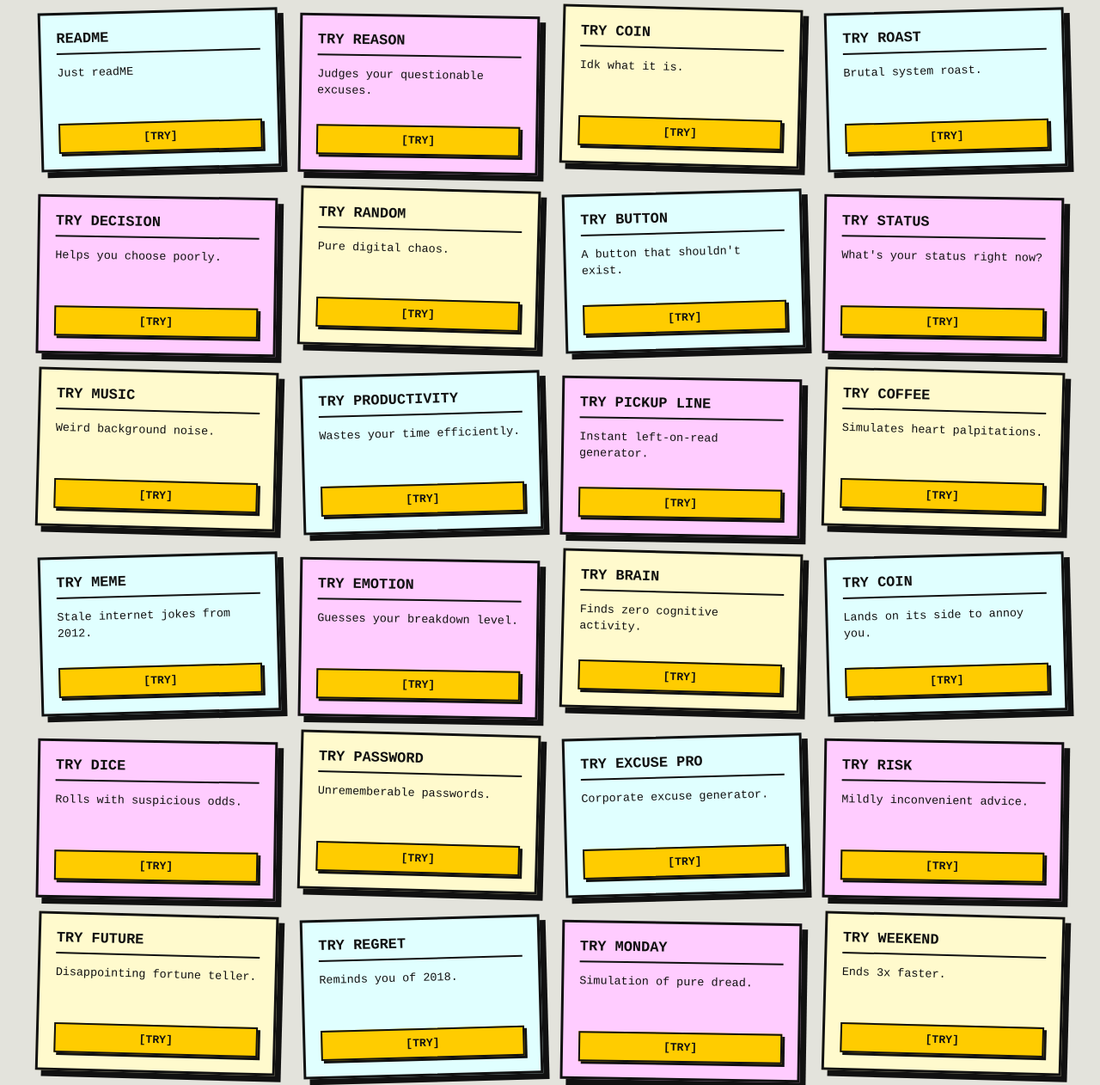
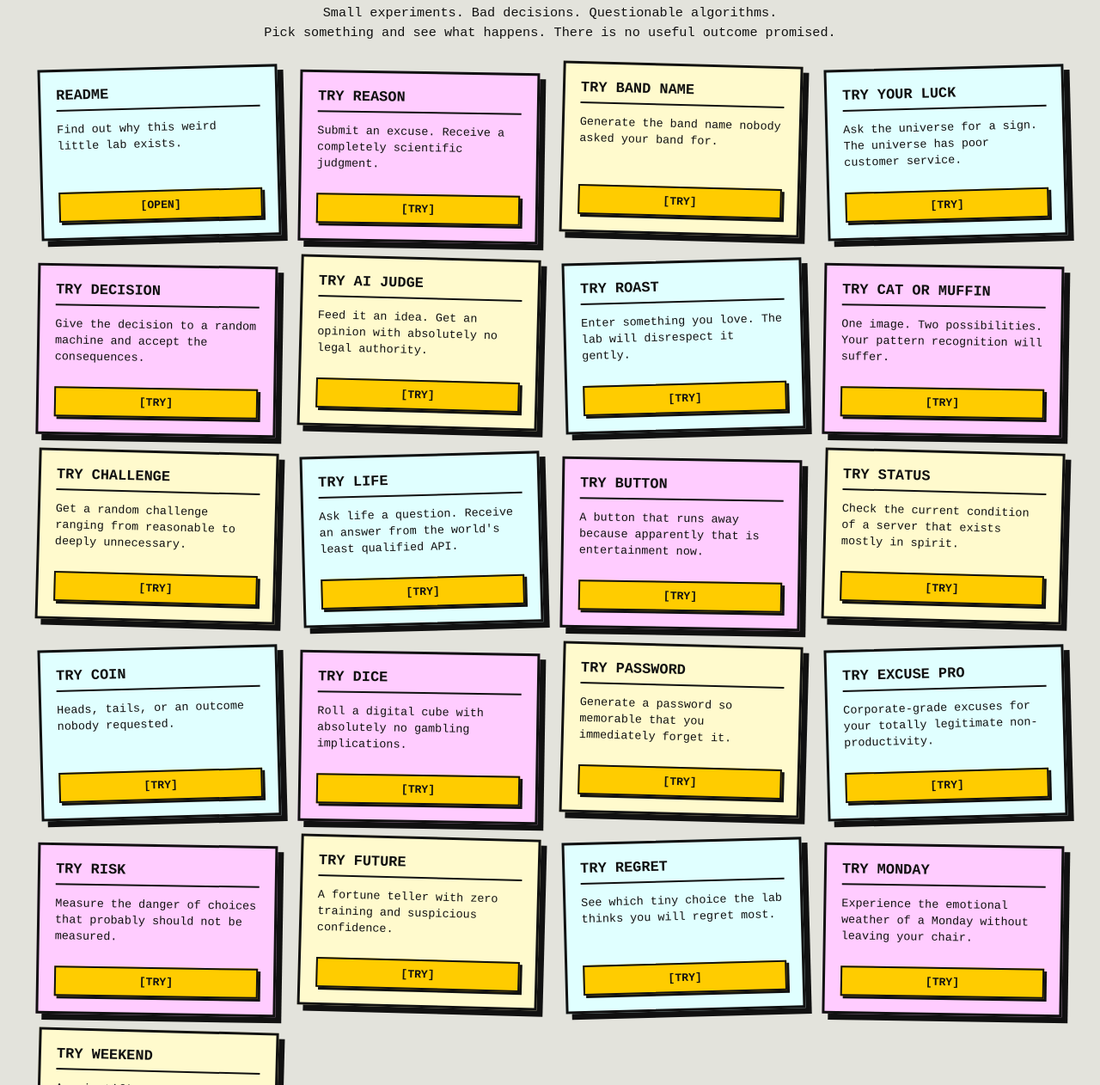
Before and after one commit to muhammadaidildzulfikarsaviola-ui/TryThisShit, a plain HTML site: page index.html in a window 1280 px wide. Shown: the part 289-1551 px from the top of the page at 86% size. Drawn offline with Linux system fonts and the light colour scheme.

Commit message:
Rebuild TRYTHIS homepage around experiment catalogue

```diff
--- a/index.html
+++ b/index.html
@@ -3,211 +3,196 @@
 <head>
     <meta charset="UTF-8">
     <meta name="viewport" content="width=device-width, initial-scale=1.0">
+    <meta name="description" content="TRYTHIS: Internet's Playground for Weird Ideas.">
     <title>TRYTHIS_</title>
     <link rel="stylesheet" href="style.css">
 </head>
 <body>
 
-    <div class="header-container">
+    <header class="header-container">
         <h1>TRYTHIS_</h1>
         <div class="tagline">Internet's Playground for Weird Ideas.</div>
-    </div>
+    </header>
 
-    <div class="chaos-container">
+    <p class="lab-intro">
+        Small experiments. Bad decisions. Questionable algorithms.<br>
+        Pick something and see what happens. There is no useful outcome promised.
+    </p>
 
-        <div class="card">
+    <main class="chaos-container">
+        <article class="card">
             <div>
                 <h3>readME</h3>
-                <p>Just readME</p>
+                <p>Find out why this weird little lab exists.</p>
             </div>
-            <a href="readme/index.html" class="btn-coba">[TRY]</a>
-        </div>
+            <a href="readme/index.html" class="btn-coba">[OPEN]</a>
+        </article>
 
-        <div class="card">
+        <article class="card">
             <div>
                 <h3>TRY REASON</h3>
-                <p>Judges your questionable excuses.</p>
+                <p>Submit an excuse. Receive a completely scientific judgment.</p>
             </div>
             <a href="try_reason/index.html" class="btn-coba">[TRY]</a>
-        </div>
+        </article>
 
-        <div class="card">
+        <article class="card">
+            <div>
+                <h3>TRY BAND NAME</h3>
+                <p>Generate the band name nobody asked your band for.</p>
+            </div>
+            <a href="try_band_name/index.html" class="btn-coba">[TRY]</a>
+        </article>
+
+        <article class="card">
+            <div>
+                <h3>TRY YOUR LUCK</h3>
+                <p>Ask the universe for a sign. The universe has poor customer service.</p>
+            </div>
+            <a href="try_your_luck/index.html" class="btn-coba">[TRY]</a>
+        </article>
+
+        <article class="card">
+            <div>
+                <h3>TRY DECISION</h3>
+                <p>Give the decision to a random machine and accept the consequences.</p>
+            </div>
+            <a href="try_decission/index.html" class="btn-coba">[TRY]</a>
+        </article>
+
+        <article class="card">
+            <div>
+                <h3>TRY AI JUDGE</h3>
+                <p>Feed it an idea. Get an opinion with absolutely no legal authority.</p>
+            </div>
+            <a href="try_ai_judge/index.html" class="btn-coba">[TRY]</a>
+        </article>
+
+        <article class="card">
+            <div>
+                <h3>TRY ROAST</h3>
+                <p>Enter something you love. The lab will disrespect it gently.</p>
+            </div>
+            <a href="try_roast/index.html" class="btn-coba">[TRY]</a>
+        </article>
+
+        <article class="card">
+            <div>
+                <h3>TRY CAT OR MUFFIN</h3>
+                <p>One image. Two possibilities. Your pattern recognition will suffer.</p>
+            </div>
+            <a href="try_cat_or_muffin/index.html" class="btn-coba">[TRY]</a>
+        </article>
+
+        <article class="card">
+            <div>
+                <h3>TRY CHALLENGE</h3>
+                <p>Get a random challenge ranging from reasonable to deeply unnecessary.</p>
+            </div>
+            <a href="try_challenge/index.html" class="btn-coba">[TRY]</a>
+        </article>
+
+        <article class="card">
+            <div>
+                <h3>TRY LIFE</h3>
+                <p>Ask life a question. Receive an answer from the world's least qualified API.</p>
+            </div>
+            <a href="try_life/index.html" class="btn-coba">[TRY]</a>
+        </article>
+
+        <article class="card">
+            <div>
+                <h3>TRY BUTTON</h3>
+                <p>A button that runs away because apparently that is entertainment now.</p>
+            </div>
+            <a href="try_button/index.html" class="btn-coba">[TRY]</a>
+        </article>
+
+        <article class="card">
+            <div>
+                <h3>TRY STATUS</h3>
+                <p>Check the current condition of a server that exists mostly in spirit.</p>
+            </div>
+            <a href="try_status/index.html" class="btn-coba">[TRY]</a>
+        </article>
+
+        <article class="card">
             <div>
                 <h3>TRY COIN</h3>
-                <p>Idk what it is.</p>
+                <p>Heads, tails, or an outcome nobody requested.</p>
             </div>
             <a href="try_coin/index.html" class="btn-coba">[TRY]</a>
-        </div>
+        </article>
 
-        <div class="card">
-            <div>
-                <h3>TRY ROAST</h3>
-                <p>Brutal system roast.</p>
-            </div>
-            <a href="try_roast/index.html" class="btn-coba">[TRY]</a>
-        </div>
-
-        <div class="card">
-            <div>
-                <h3>TRY DECISION</h3>
-                <p>Helps you choose poorly.</p>
-            </div>
-            <a href="try_decission/index.html" class="btn-coba">[TRY]</a>
-        </div>
-
-        <div class="card">
-            <div>
-                <h3>TRY RANDOM</h3>
-                <p>Pure digital chaos.</p>
-            </div>
-            <a href="coming_soon/index.html?name=TRY%20RANDOM" class="btn-coba">[TRY]</a>
-        </div>
-
-        <div class="card">
-            <div>
-                <h3>TRY BUTTON</h3>
-                <p>A button that shouldn't exist.</p>
-            </div>
-            <a href="try_button/index.html" class="btn-coba">[TRY]</a>
-        </div>
-
-        <div class="card">
-            <div>
-                <h3>TRY STATUS</h3>
-                <p>What's your status right now?</p>
-            </div>
-            <a href="try_status/index.html" class="btn-coba">[TRY]</a>
-        </div>
-
-        <div class="card">
-            <div>
-                <h3>TRY MUSIC</h3>
-                <p>Weird background noise.</p>
-            </div>
-            <a href="coming_soon/index.html?name=TRY%20MUSIC" class="btn-coba">[TRY]</a>
-        </div>
-
-        <div class="card">
-            <div>
-                <h3>TRY PRODUCTIVITY</h3>
-                <p>Wastes your time efficiently.</p>
-            </div>
-            <a href="coming_soon/index.html?name=TRY%20PRODUCTIVITY" class="btn-coba">[TRY]</a>
-        </div>
-
-        <div class="card">
-            <div>
-                <h3>TRY PICKUP LINE</h3>
-                <p>Instant left-on-read generator.</p>
-            </div>
-            <a href="coming_soon/index.html?name=TRY%20PICKUP%20LINE" class="btn-coba">[TRY]</a>
-        </div>
-
-        <div class="card">
-            <div>
-                <h3>TRY COFFEE</h3>
-                <p>Simulates heart palpitations.</p>
-            </div>
-            <a href="coming_soon/index.html?name=TRY%20COFFEE" class="btn-coba">[TRY]</a>
-        </div>
-
-        <div class="card">
-            <div>
-                <h3>TRY MEME</h3>
-                <p>Stale internet jokes from 2012.</p>
-            </div>
-            <a href="coming_soon/index.html?name=TRY%20MEME" class="btn-coba">[TRY]</a>
-        </div>
-
-        <div class="card">
-            <div>
-                <h3>TRY EMOTION</h3>
-                <p>Guesses your breakdown level.</p>
-            </div>
-            <a href="coming_soon/index.html?name=TRY%20EMOTION" class="btn-coba">[TRY]</a>
-        </div>
-
-        <div class="card">
-            <div>
-                <h3>TRY BRAIN</h3>
-                <p>Finds zero cognitive activity.</p>
-            </div>
-            <a href="coming_soon/index.html?name=TRY%20BRAIN" class="btn-coba">[TRY]</a>
-        </div>
-
-        <div class="card">
-            <div>
-                <h3>TRY COIN</h3>
-                <p>Lands on its side to annoy you.</p>
-            </div>
-            <a href="coming_soon/index.html?name=TRY%20COIN" class="btn-coba">[TRY]</a>
-        </div>
-
-        <div class="card">
+        <article class="card">
             <div>
                 <h3>TRY DICE</h3>
-                <p>Rolls with suspicious odds.</p>
+                <p>Roll a digital cube with absolutely no gambling implications.</p>
             </div>
-            <a href="coming_soon/index.html?name=TRY%20DICE" class="btn-coba">[TRY]</a>
-        </div>
+            <a href="try_dice/index.html" class="btn-coba">[TRY]</a>
+        </article>
 
-        <div class="card">
+        <article class="card">
             <div>
                 <h3>TRY PASSWORD</h3>
-                <p>Unrememberable passwords.</p>
+                <p>Generate a password so memorable that you immediately forget it.</p>
             </div>
-            <a href="coming_soon/index.html?name=TRY%20PASSWORD" class="btn-coba">[TRY]</a>
-        </div>
+            <a href="try_password/index.html" class="btn-coba">[TRY]</a>
+        </article>
 
-        <div class="card">
+        <article class="card">
             <div>
                 <h3>TRY EXCUSE PRO</h3>
-                <p>Corporate excuse generator.</p>
+                <p>Corporate-grade excuses for your totally legitimate non-productivity.</p>
             </div>
-            <a href="coming_soon/index.html?name=TRY%20EXCUSE%20PRO" class="btn-coba">[TRY]</a>
-        </div>
+            <a href="try_excuse_pro/index.html" class="btn-coba">[TRY]</a>
+        </article>
 
-        <div class="card">
+        <article class="card">
             <div>
                 <h3>TRY RISK</h3>
-                <p>Mildly inconvenient advice.</p>
+                <p>Measure the danger of choices that probably should not be measured.</p>
             </div>
-            <a href="coming_soon/index.html?name=TRY%20RISK" class="btn-coba">[TRY]</a>
-        </div>
+            <a href="try_risk/index.html" class="btn-coba">[TRY]</a>
+        </article>
 
-        <div class="card">
+        <article class="card">
             <div>
                 <h3>TRY FUTURE</h3>
-                <p>Disappointing fortune teller.</p>
+                <p>A fortune teller with zero training and suspicious confidence.</p>
             </div>
-            <a href="coming_soon/index.html?name=TRY%20FUTURE" class="btn-coba">[TRY]</a>
-        </div>
+            <a href="try_future/index.html" class="btn-coba">[TRY]</a>
+        </article>
 
-        <div class="card">
+        <article class="card">
             <div>
                 <h3>TRY REGRET</h3>
-                <p>Reminds you of 2018.</p>
+                <p>See which tiny choice the lab thinks you will regret most.</p>
             </div>
-            <a href="coming_soon/index.html?name=TRY%20REGRET" class="btn-coba">[TRY]</a>
-        </div>
+            <a href="try_regret/index.html" class="btn-coba">[TRY]</a>
+        </article>
 
-        <div class="card">
+        <article class="card">
             <div>
                 <h3>TRY MONDAY</h3>
-                <p>Simulation of pure dread.</p>
+                <p>Experience the emotional weather of a Monday without leaving your chair.</p>
             </div>
-            <a href="coming_soon/index.html?name=TRY%20MONDAY" class="btn-coba">[TRY]</a>
-        </div>
+            <a href="try_monday/index.html" class="btn-coba">[TRY]</a>
+        </article>
 
-        <div class="card">
+        <article class="card">
             <div>
                 <h3>TRY WEEKEND</h3>
-                <p>Ends 3x faster.</p>
+                <p>A scientifically inaccurate simulation of how fast Saturday disappears.</p>
             </div>
-            <a href="coming_soon/index.html?name=TRY%20WEEKEND" class="btn-coba">[TRY]</a>
-        </div>
+            <a href="try_weekend/index.html" class="btn-coba">[TRY]</a>
+        </article>
+    </main>
 
-    </div>
+    <footer class="site-footer">
+        TRYTHIS_ // Long-Term Personal Project<br>
+        The internet doesn't always need another useful website. Sometimes it just needs another weird one.
+    </footer>
 
 </body>
 </html>
```
